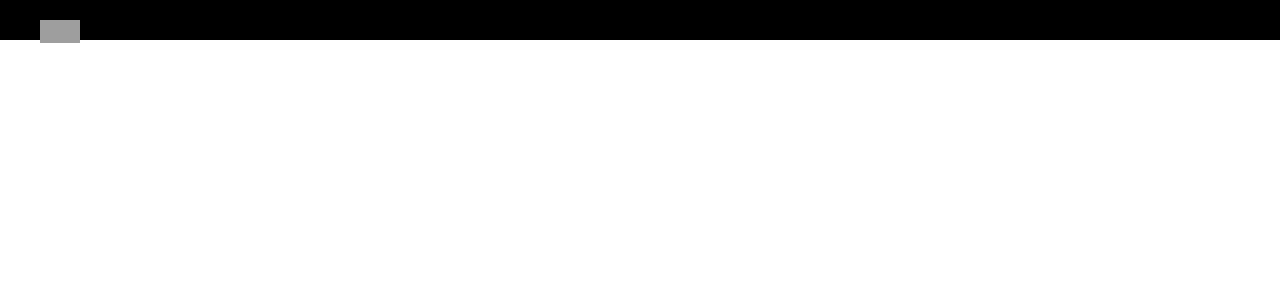
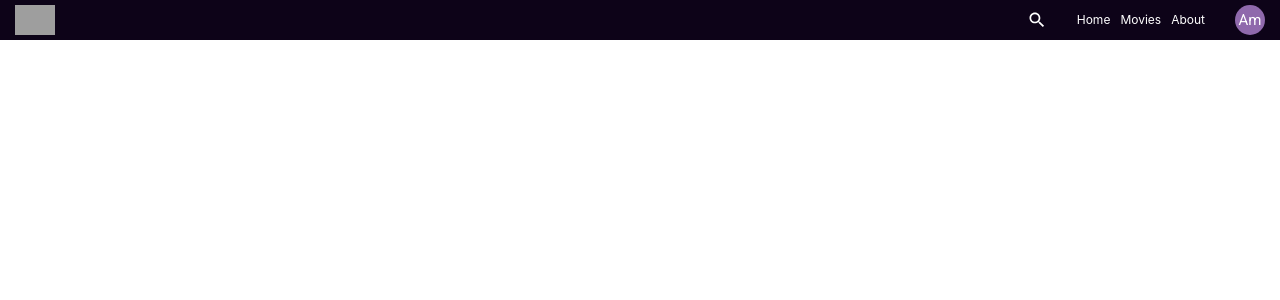
Before and after one commit to 3mmarYasser/tv-project, a React (Create React App) app: page / in a window 1280 px wide. Shown: the top 300 px of the page. Built offline with nearby package versions, Linux system fonts and the light colour scheme; grey boxes are pictures that could not be loaded.

Commit message:
Header InIT

```diff
--- a/package.json
+++ b/package.json
@@ -3,6 +3,11 @@
   "version": "0.1.0",
   "private": true,
   "dependencies": {
+    "@emotion/react": "^11.9.0",
+    "@emotion/styled": "^11.8.1",
+    "@fontsource/roboto": "^4.5.5",
+    "@mui/icons-material": "^5.6.2",
+    "@mui/material": "^5.6.2",
     "@reduxjs/toolkit": "^1.8.1",
     "@testing-library/jest-dom": "^5.16.4",
     "@testing-library/react": "^13.1.1",
--- a/src/App/App.module.scss
+++ b/src/App/App.module.scss
@@ -1,3 +1,7 @@
+@import '@fontsource/roboto/300.css';
+@import '@fontsource/roboto/400.css';
+@import '@fontsource/roboto/500.css';
+@import '@fontsource/roboto/700.css';
+
 .App {
-  text-align: center;
 }
--- a/src/App/App.tsx
+++ b/src/App/App.tsx
@@ -6,9 +6,10 @@ import Header from "../components/Header/Header";
 import Styles from "./App.module.scss"
 import classNames from "classnames";
 
+
 const App: React.FC = () => {
     return (
-        <div className={classNames([Styles.App], 'overflow-visible')}>
+        <div className={classNames([Styles.App], 'overflow-visible text-white')}>
             <Router>
                 <Header/>
                 <div>
--- a/src/components/Header/Header.module.scss
+++ b/src/components/Header/Header.module.scss
@@ -7,9 +7,13 @@
 
 }
 
-.Header_logo {
+.Header_list {
+
+  li {
+    margin-left: 10px;
+
+    &:hover {
+      color: #5418c5;
+    }
+  }
 }
-
-.Header_avatar {
-
-}
--- a/src/components/Header/Header.tsx
+++ b/src/components/Header/Header.tsx
@@ -1,24 +1,72 @@
 import React from 'react';
 import classNames from "classnames";
 import Styles from "./Header.module.scss"
+import {Avatar} from "@mui/material";
+import SearchIcon from '@mui/icons-material/Search';
+import {Link} from "react-router-dom";
+import Menu from '@mui/material/Menu';
+import MenuItem from '@mui/material/MenuItem';
+import Fade from '@mui/material/Fade';
+
 
 const logo = "https://cdn.dribbble.com/users/5698127/avatars/small/21fc4bf4d140fc80c956784fb686ae1b.png?1629292698"
 
-interface Props {
 
-}
+const Header: React.FC = () => {
+    const [anchorEl, setAnchorEl] = React.useState<null | HTMLElement>(null);
+    const open = Boolean(anchorEl);
+    const handleClick = (event: React.MouseEvent<HTMLElement>): void => {
+        setAnchorEl(event.currentTarget);
+    };
+    const handleClose = (): void => {
+        setAnchorEl(null);
+    };
+    return (
+        <div
+            className='fixed w-[100%] flex justify-between  top-0 p-[5px]  bg-[#0d0318] h-[40px] z-1'>
+            <img
+                className=' left-0 cursor-pointer  ml-[10px]'
+                src={logo} alt=""/>
 
-const Header: React.FC<Props> = () => {
-    return (
-        <div className={classNames([Styles.Header], 'fixed top-0 p-[20px] w-[100%] bg-black h-[30px] z-1')}>
-            <div className={classNames([Styles.Header_content], 'flex flex-nowrap flex-row w-[100%] ')}>
-                <img
-                    className={classNames([Styles.Header_logo], ' left-0 cursor-pointer  w-[30px]  pl-[20px]')}
-                    src={logo + '?.333'} alt=""/>
+            <p className=""/>
+            <div className={classNames([Styles.Header_content], 'flex items-center mr-[10px]')}>
+                <SearchIcon className="hover:text-[#5418c5]" sx={{
+                    color: "#ffff",
+                    width: 20,
+                    height: 20,
+                    cursor: "pointer",
+                    marginRight: "20px"
 
-                <img className={classNames([Styles.Header_avatar], '  w-[30px] ')}
-                     src="https://avatars.githubusercontent.com/u/70114537?v=4" alt=""/>
+                }}/>
+                <ul className={classNames([Styles.Header_list], "flex list-none items-center text-xs mr-[30px]")}>
+                    <li><Link to="/">Home</Link></li>
+                    <li><Link to="/">Movies</Link></li>
+                    <li><Link to="/">About</Link></li>
+                </ul>
 
+                <Avatar alt="Remy Sharp"
+                        onClick={handleClick}
+                        sx={{
+                            bgcolor: '#8f69ac',
+                            width: 30,
+                            height: 30,
+                            fontSize: "15px",
+                            cursor: "pointer",
+
+                        }}>Am</Avatar>
+                <Menu
+                    id="fade-menu"
+                    MenuListProps={{
+                        'aria-labelledby': 'fade-button',
+                    }}
+                    anchorEl={anchorEl}
+                    open={open}
+                    onClose={handleClose}
+                >
+                    <MenuItem onClick={handleClose}>Profile</MenuItem>
+                    <MenuItem onClick={handleClose}>My account</MenuItem>
+                    <MenuItem onClick={handleClose}>Logout</MenuItem>
+                </Menu>
             </div>
         </div>
     );
--- a/src/index.scss
+++ b/src/index.scss
@@ -1,6 +1,7 @@
 @tailwind base;
 @tailwind components;
 @tailwind utilities;
+
 body {
   margin: 0;
   font-family: -apple-system, BlinkMacSystemFont, 'Segoe UI', 'Roboto', 'Oxygen',
```
Also changed, not shown: 1 other file (tests, documents, lock files or other folders).
